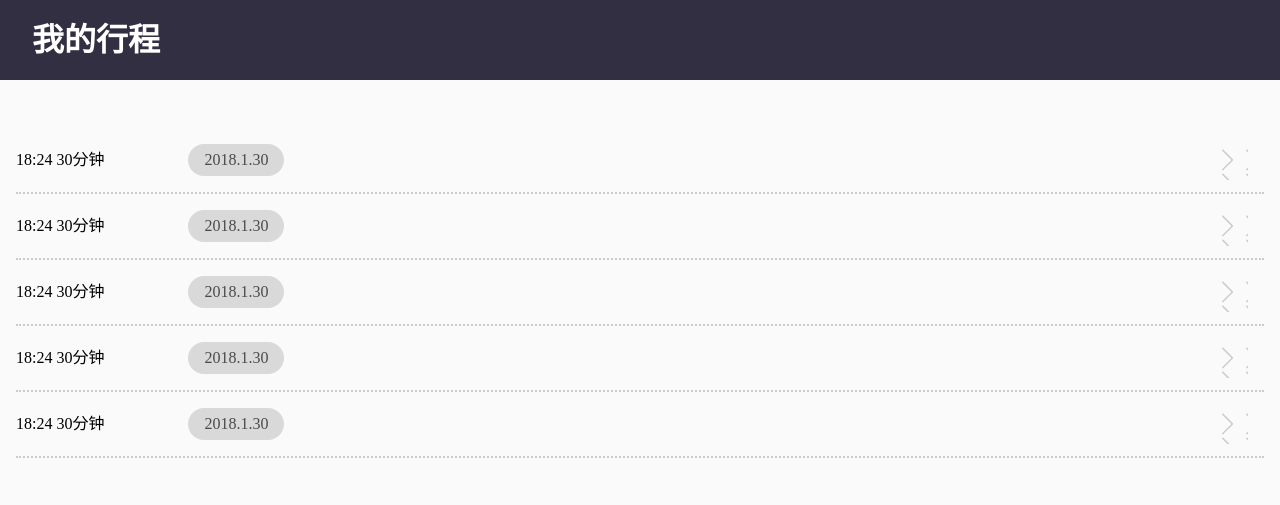
After one commit to graduatoion/location_search, a Django app: template templates/myTrip/myTrip.html in a window 1280 px wide. The commit adds this page. Shown: the top 505 px of the page. Run offline with Django 3.2, Linux system fonts and the light colour scheme; the template is opened without the code that fills it, so the values that code supplies are empty.

Commit message:
'删除了主页面的中心位置标注，并添加了我的行程页面和显示回放页面（未添加到合适位置位置，可能需要你手动修改

```diff
--- a/main_site/static/js/map.js
+++ b/main_site/static/js/map.js
@@ -12,12 +12,12 @@ var is_openBike = false;
                 lat_right:360
             };
             //在地图中心设置标注点
-            var pos_left = $(window).width()/2-28;
+            /*var pos_left = $(window).width()/2-28;
             var pos_top = ($(window).height()-64)/2-28;
             $('#mark').css({
                 top:pos_top,
                 left:pos_left
-            });
+            });*/
 
             //点击用户图标出现侧栏
             $('#user').click(function(){
--- a/templates/index.html
+++ b/templates/index.html
@@ -29,7 +29,7 @@
                 <div class="btn btn-show btn-aside"></div>
             </div>
             <!-- 中央位置标注 -->
-            <div id="mark"></div>
+            <!-- <div id="mark"></div> -->
         </div>
 
         <!-- 侧边栏 -->
--- /dev/null
+++ b/templates/myTrip/css/myTrip.css
@@ -0,0 +1,63 @@
+/*
+* @Author: Administrator
+* @Date:   2018-04-19 14:37:59
+* @Last Modified by:   Administrator
+* @Last Modified time: 2018-04-19 15:45:45
+*/
+/*去除默认样式*/
+* {
+    margin: 0;
+    padding: 0;
+    font-size: 16px;
+    font-family:"Microsoft Yahei";
+  }
+a {
+    text-decoration:none;
+    outline: none;
+    color: #000;
+   }
+ul,li{
+    list-style: none;
+   }
+body{
+	background:#FAFAFA;
+}
+h2{
+	height: 5rem;
+	line-height: 5rem;
+	text-indent: 1em;
+	font-size: 2rem;
+	background:#322F42;
+	color: #fff;
+}
+#my-trip{
+	background:#FAFAFA;
+	padding: 3rem 1rem;
+}
+#my-trip li{
+	height: 4rem;
+	line-height: 4rem;
+	border-bottom: 2px dotted #ccc;
+	position: relative;
+
+}
+#current-time{
+	width: 6rem;
+	height: 2rem;
+	line-height: 2rem;
+	text-align: center;
+	background-color: #ccc;
+	opacity: 0.7;
+	border-radius: 1rem;
+	display: inline-block;
+	margin-left: 5rem;
+}
+i{
+	width: 2rem;
+	height: 2rem;
+	display: inline-block;
+	background:url(../image/detail1.png);
+	position: absolute;
+	top: 1.25rem;
+	right: 1rem;
+}
--- /dev/null
+++ b/templates/myTrip/myTrip.html
@@ -0,0 +1,58 @@
+<!doctype html>
+<html lang="en">
+<head>
+	<meta charset="UTF-8">
+	<meta name="viewport" content="width=device-width, initial-scale=1, maximum-scale=1, minimum-scale=1, user-scalable=no, minimal-ui">
+    <meta content="yes" name="apple-mobile-web-app-capable">
+    <meta content="black" name="apple-mobile-web-app-status-bar-style">
+    <meta content="telephone=no" name="format-detection">
+    <meta content="email=no" name="format-detection">
+    <link rel="stylesheet" href="css/myTrip.css">
+	<title>我的行程</title>
+</head>
+<body>
+	<h2>我的行程</h2>
+	<ul id="my-trip">
+		<li>
+			<a href="detail.html">
+				<span id="start-time">18:24</span>
+				<span id="cycling-time">30分钟</span>
+				<span id="current-time">2018.1.30</span>
+				<i></i>
+			</a>
+		</li>
+		<li>
+			<a href="detail.html">
+				<span id="start-time">18:24</span>
+				<span id="cycling-time">30分钟</span>
+				<span id="current-time">2018.1.30</span>
+				<i></i>
+			</a>
+		</li>
+		<li>
+			<a href="detail.html">
+				<span id="start-time">18:24</span>
+				<span id="cycling-time">30分钟</span>
+				<span id="current-time">2018.1.30</span>
+				<i></i>
+			</a>
+		</li>
+		<li>
+			<a href="detail.html">
+				<span id="start-time">18:24</span>
+				<span id="cycling-time">30分钟</span>
+				<span id="current-time">2018.1.30</span>
+				<i></i>
+			</a>
+		</li>
+		<li>
+			<a href="detail.html">
+				<span id="start-time">18:24</span>
+				<span id="cycling-time">30分钟</span>
+				<span id="current-time">2018.1.30</span>
+				<i></i>
+			</a>
+		</li>
+	</ul>
+</body>
+</html>
```
Also changed, not shown: main_site/static/css/style.css (+4 -4 lines), templates/myTrip/detail.html (added, +74 -0 lines), templates/myTrip/js/detail.js (added, +8 -0 lines), templates/myTrip/image/bike.png (added), templates/myTrip/image/detail.png (added), templates/myTrip/image/detail1.png (added).
